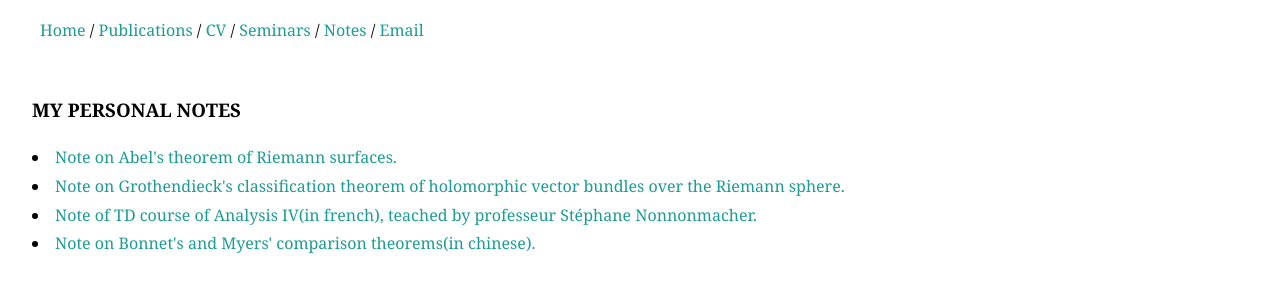
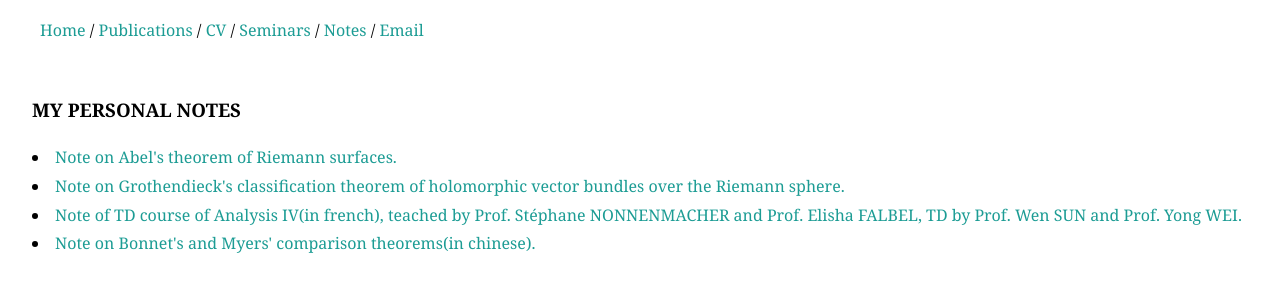
Before and after one commit to XiaoweiYEXavier/XiaoweiYEXavier.github.io, a Jekyll site: the page built from Notes/index.html, in a window 1280 px wide. Shown: the top 300 px of the page. Built offline with Jekyll 4.4.1, drawn with Linux system fonts in a browser that asks for light colours; some web fonts are replaced.

Commit message:
Update index.html

```diff
--- a/Notes/index.html
+++ b/Notes/index.html
@@ -8,7 +8,7 @@ title: YE Xiaowei
 		<u1>
            <li><a href="/Notes/Seminar_Notes_Abel.pdf" target="blank">Note on Abel's theorem of Riemann surfaces. </a></li>
 	   <li><a href="/Notes/Seminar_Notes_Grothendieck.pdf" target="blank">Note on Grothendieck's classification theorem of holomorphic vector bundles over the Riemann sphere. </a></li>
-	   <li><a href="/Notes/分析IV习题.pdf" target="blank">Note of TD course of Analysis IV(in french), teached by professeur Stéphane Nonnonmacher. </a></li>
+	   <li><a href="/Notes/分析IV习题.pdf" target="blank">Note of TD course of Analysis IV(in french), teached by Prof. Stéphane NONNENMACHER and Prof. Elisha FALBEL, TD by Prof. Wen SUN and Prof. Yong WEI. </a></li>
 	   <li><a href="/Notes/graduate.pdf" target="blank">Note on Bonnet's and Myers' comparison theorems(in chinese). </a></li>
 	</u1>
 	</section>
```
